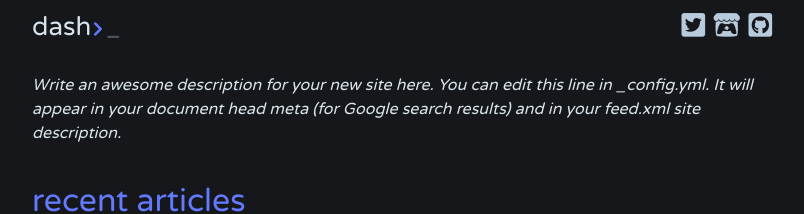
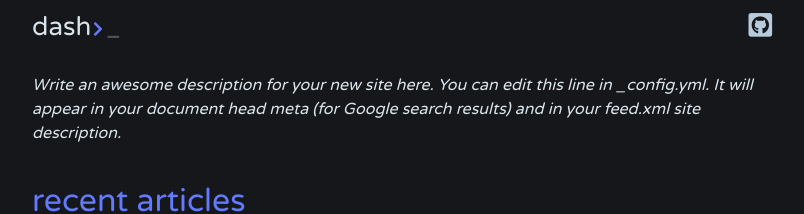
Before and after one commit to BurkClik/BurkClik.github.io, a Jekyll site: the page built from index.html, in a window 1280 px wide. Shown: the top 214 px of the page, without its empty margins (238-1042 px from the left). Built offline with Jekyll 4.4.1, drawn with Linux system fonts in a browser that asks for light colours; the list of posts is cut into pages by our own code.

Commit message:
social media

```diff
--- a/_config.yml
+++ b/_config.yml
@@ -25,15 +25,15 @@ dash:
   # generate social links in footer
   # supported colors: green, red, orange, blue, cyan, pink, teal, yellow, indigo, purple
   social_links:
-    - url: https://twitter.com/bitbrain_
-      icon: twitter-square
-      color: cyan
-    - url: https://bitbrain.itch.io
-      icon: itch-io
+    #- url: https://twitter.com/bitbrain_
+    #  icon: twitter-square
+    #  color: cyan
+    #- url: https://bitbrain.itch.io
+    #  icon: itch-io
+    #  color: red
+    - url: https://github.com/burkclik
+      icon: github-square
       color: red
-    - url: https://github.com/bitbrain
-      icon: github-square
-      color: purple
 
   show_author: true
 
```
